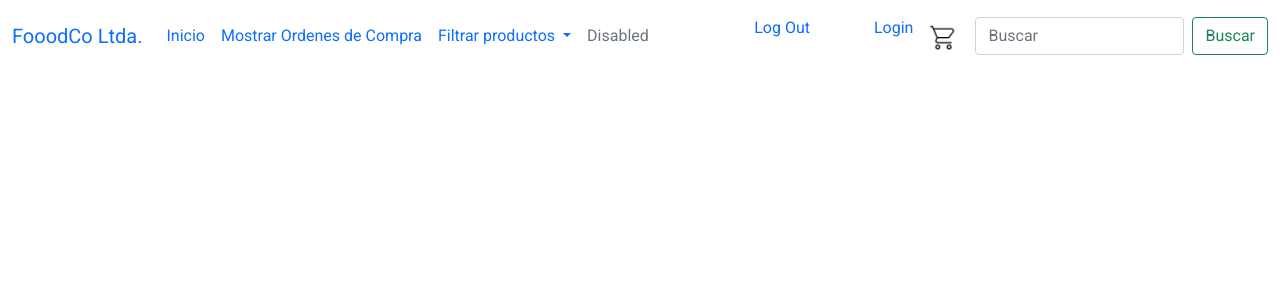
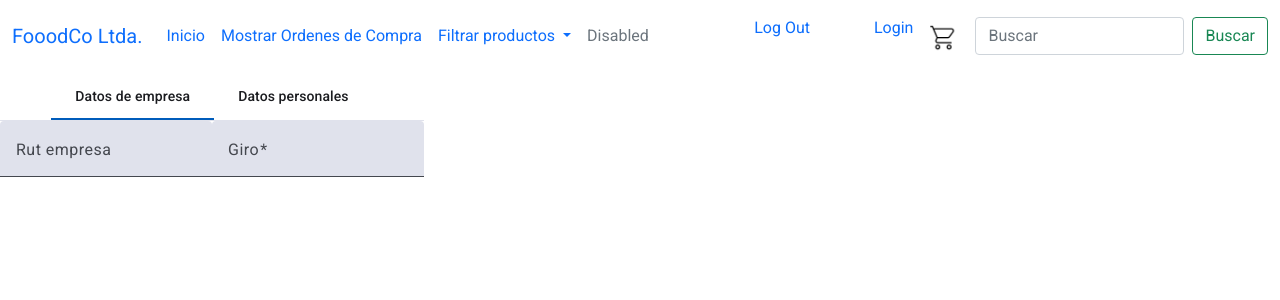
Before and after one commit to Cristobal-galaz/Proyecto-FooDCo-Ltda, an Angular app: page /editar in a window 1280 px wide. Before the commit this address led to /. Shown: the top 300 px of the page. Built offline with nearby package versions, Linux system fonts and the light colour scheme.

Commit message:
injeccion token completo

```diff
--- a/src/app/app.config.ts
+++ b/src/app/app.config.ts
@@ -4,8 +4,16 @@ import { provideRouter } from '@angular/router';
 import { routes } from './app.routes';
 import { provideClientHydration } from '@angular/platform-browser';
 import { provideAnimationsAsync } from '@angular/platform-browser/animations/async';
-import { provideHttpClient } from '@angular/common/http';
+import { provideHttpClient, withInterceptors } from '@angular/common/http';
+import { authInterceptor } from './interceptors/auth.interceptor';
 
 export const appConfig: ApplicationConfig = {
-  providers: [provideZoneChangeDetection({ eventCoalescing: true }), provideRouter(routes), provideClientHydration(), provideAnimationsAsync(), provideHttpClient()]
+  providers:
+            [provideZoneChangeDetection({ eventCoalescing: true }),
+            provideRouter(routes),
+            provideClientHydration(),
+            provideAnimationsAsync(),
+            provideHttpClient(
+              withInterceptors([authInterceptor])
+            )]
 };
--- a/src/app/app.routes.ts
+++ b/src/app/app.routes.ts
@@ -34,10 +34,15 @@ export const routes: Routes = [
         canActivate: [authenticatedGuard]
     },
     {
+        path: 'editar',
+        loadComponent: ()=> import('./modulos/cliente/componentes/editar-usuario/editar-usuario.component').then(m => m.EditarUsuarioComponent),
+        canActivate: [authenticatedGuard]
+    },
+    {
         path: 'registro',
         title: 'Registro Cliente',
         loadComponent:()=> import('./pages/clientes/registro-clientes/registro-clientes.component').then(m => m.RegistroClientesComponent),
-        canActivate: [authenticatedGuard]
+        //canActivate: [authenticatedGuard]
     },
     {
         path: 'inicio',
--- a/src/app/environments/environment.ts
+++ b/src/app/environments/environment.ts
@@ -1,4 +1,4 @@
 export const environment = {
     production: false,
-    apiUrl: 'http://foodco.agroheladas.cl/api/v1/'
+    apiUrl: 'https://foodco.agroheladas.cl/api/v1/'
 };
--- /dev/null
+++ b/src/app/interceptors/auth.interceptor.ts
@@ -0,0 +1,19 @@
+import { HttpInterceptorFn } from '@angular/common/http';
+
+export const authInterceptor: HttpInterceptorFn = (req, next) => {
+  // Verificamos si estamos en el entorno del navegador
+  if (typeof window !== 'undefined' && localStorage) {
+    const authToken = localStorage.getItem('authToken');
+
+    if (authToken) {
+      // Si hay token, lo añadimos al encabezado
+      const modifiedReq = req.clone({
+        headers: req.headers.set('Authorization', `Bearer ${authToken}`)
+      });
+      return next(modifiedReq); // Continuamos con la solicitud modificada
+    }
+  }
+
+  // Si no hay token o estamos en un entorno sin 'localStorage', continuamos con la solicitud original
+  return next(req);
+};
--- /dev/null
+++ b/src/app/modulos/cliente/componentes/editar-usuario/editar-usuario.component.html
@@ -0,0 +1,19 @@
+<mat-tab-group mat-stretch-tabs="false" mat-align-tabs="center">
+    <!-- primer tabla -->
+    <mat-tab label="Datos de empresa">
+
+        <mat-form-field>
+            <mat-label>Rut empresa</mat-label>
+            <input matInput formControlName="rut_empresa" placeholder="12345678-9">
+        </mat-form-field>
+
+        <mat-form-field>
+            <mat-label>Giro</mat-label>
+            <input matInput formControlName="giro" placeholder="FABRICACIÓN DE OTRAS SUSTANCIAS QUÍMICAS BÁSICAS N.C.P." required>
+        </mat-form-field>
+    </mat-tab>
+    <!-- Segunda tabla -->
+    <mat-tab label="Datos personales">
+
+    </mat-tab>
+</mat-tab-group>
--- /dev/null
+++ b/src/app/modulos/cliente/componentes/editar-usuario/editar-usuario.component.scss
@@ -0,0 +1,9 @@
+.mat-tab-group {
+    margin-bottom: 48px;
+}
+
+:host {
+    display: flex;
+    flex-direction: column;
+    align-items: flex-start;
+}
--- /dev/null
+++ b/src/app/modulos/cliente/componentes/editar-usuario/editar-usuario.component.ts
@@ -0,0 +1,19 @@
+import { Component } from '@angular/core';
+import { MatTabsModule } from '@angular/material/tabs';
+
+import { ChangeDetectionStrategy } from '@angular/core';
+import { MatSelectModule } from '@angular/material/select';
+import { MatInputModule } from '@angular/material/input';
+import { MatFormFieldModule } from '@angular/material/form-field';
+
+@Component({
+  selector: 'app-editar-usuario',
+  standalone: true,
+  imports: [MatTabsModule, MatSelectModule, MatInputModule, MatFormFieldModule],
+  templateUrl: './editar-usuario.component.html',
+  styleUrl: './editar-usuario.component.scss',
+  changeDetection: ChangeDetectionStrategy.OnPush
+})
+export class EditarUsuarioComponent {
+
+}
--- a/src/app/services/auth.service.ts
+++ b/src/app/services/auth.service.ts
@@ -17,7 +17,6 @@ export class AuthService {
     return this.httpClient.post<any>(this.LOGIN_URL, {email, password}).pipe(
       tap(response => {
         if (response.token){
-          console.log(response.token);
           this.setToken(response.token);
         }
       })
```
Also changed, not shown: 2 other files (tests, documents, lock files or other folders).
